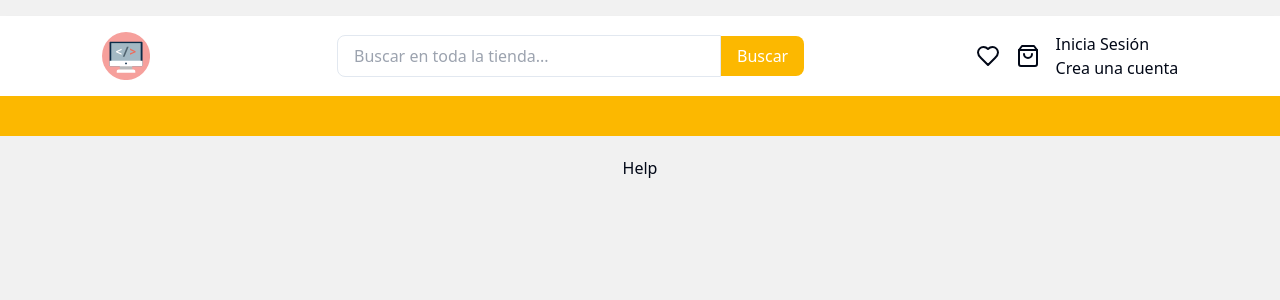
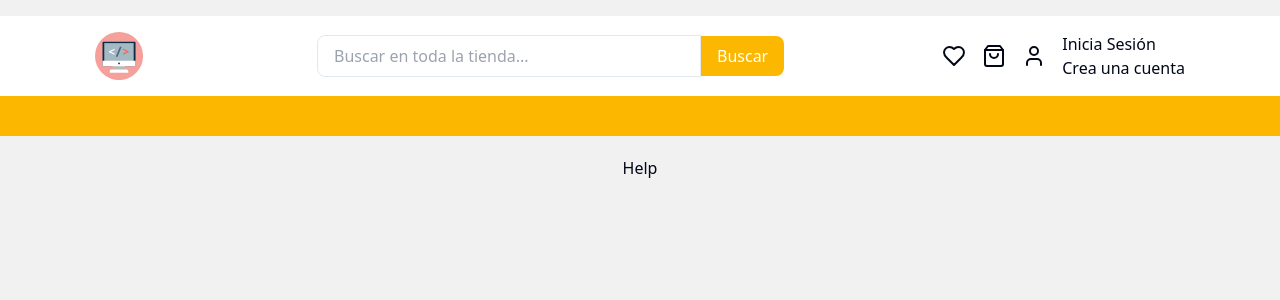
Before and after one commit to MacroHEX/open-nissei, a React (Vite) app: page / in a window 1280 px wide. Shown: the top 300 px of the page. Built offline with nearby package versions, Linux system fonts and the light colour scheme; no server answers.

Commit message:
fix: Icono de Usuario no aparecia cuando no loggeado

```diff
--- a/src/layouts/Header.tsx
+++ b/src/layouts/Header.tsx
@@ -54,10 +54,13 @@ export const Header = () => {
               </DropdownMenuItem>
             </DropdownMenuContent>
           </DropdownMenu> :
-          <div className='flex flex-col'>
-            <Link to='/login' className='hover:text-[#fcb800] hover:scale-105 inline-block'>Inicia Sesión</Link>
-            <Link to='/signup' className='hover:text-[#fcb800] hover:scale-105 inline-block'>Crea una cuenta</Link>
-          </div>
+          <>
+            <User className='w-6 h-6 hover:text-[#fcb800] hover:scale-110 inline-block cursor-pointer'/>
+            <div className='flex flex-col'>
+              <Link to='/login' className='hover:text-[#fcb800] hover:scale-105 inline-block'>Inicia Sesión</Link>
+              <Link to='/signup' className='hover:text-[#fcb800] hover:scale-105 inline-block'>Crea una cuenta</Link>
+            </div>
+          </>
         }
       </div>
     </header>
```
